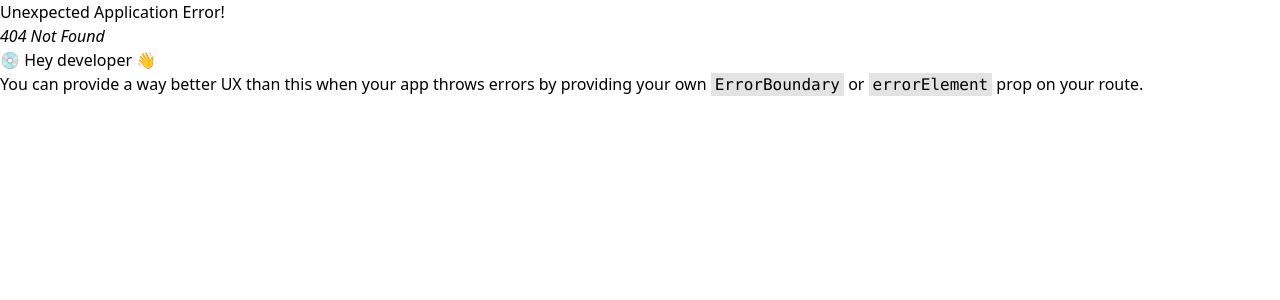
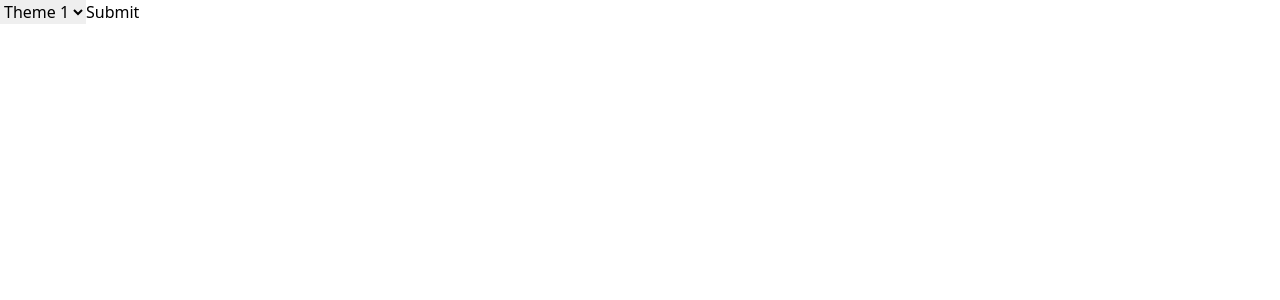
Before and after one commit to Cunny-SHiT7/bd, a React (Vite) app in the folder apps/client/: page /formdemo in a window 1280 px wide. Before the commit this address had no page. Shown: the top 300 px of the page. Built offline with nearby package versions, Linux system fonts and the light colour scheme.

Commit message:
init: react hook form

```diff
--- a/apps/client/package.json
+++ b/apps/client/package.json
@@ -11,6 +11,7 @@
   "dependencies": {
     "react": "^18.2.0",
     "react-dom": "^18.2.0",
+    "react-hook-form": "^7.45.0",
     "react-router": "^6.14.0",
     "react-router-dom": "^6.14.0"
   },
--- a/apps/client/src/main.tsx
+++ b/apps/client/src/main.tsx
@@ -4,6 +4,7 @@ import App from './pages/App.tsx'
 import './index.css'
 import { RouterProvider, createBrowserRouter } from 'react-router-dom'
 import VideoPlaceholder from './pages/VideoPlaceholder.tsx'
+import GenerateForm from './pages/GenerateForm.tsx'
 
 const routes = createBrowserRouter([
   {
@@ -13,6 +14,10 @@ const routes = createBrowserRouter([
   {
     path: "/videodemo",
     element: <VideoPlaceholder />
+  },
+  {
+    path: "/formdemo",
+    element: <GenerateForm />
   }
 ])
 
--- /dev/null
+++ b/apps/client/src/pages/GenerateForm.tsx
@@ -0,0 +1,29 @@
+import { useForm } from "react-hook-form"
+
+interface FormValue {
+    theme: "1" | "2" | "3"
+}
+
+const GenerateForm = () => {
+
+    const { register, handleSubmit } = useForm<FormValue>()
+
+    const handleGenerate = (data: FormValue) => {
+        console.log(data)
+    }
+
+    return (
+        <div>
+            <form onSubmit={handleSubmit(handleGenerate)}>
+                <select {...register("theme")}>
+                    <option value="1">Theme 1</option>
+                    <option value="2">Theme 2</option>
+                    <option value="3">Theme 3</option>
+                </select>
+                <button>Submit</button>
+            </form>
+        </div>
+    )
+}
+
+export default GenerateForm
```
Also changed, not shown: 1 other file (tests, documents, lock files or other folders).
